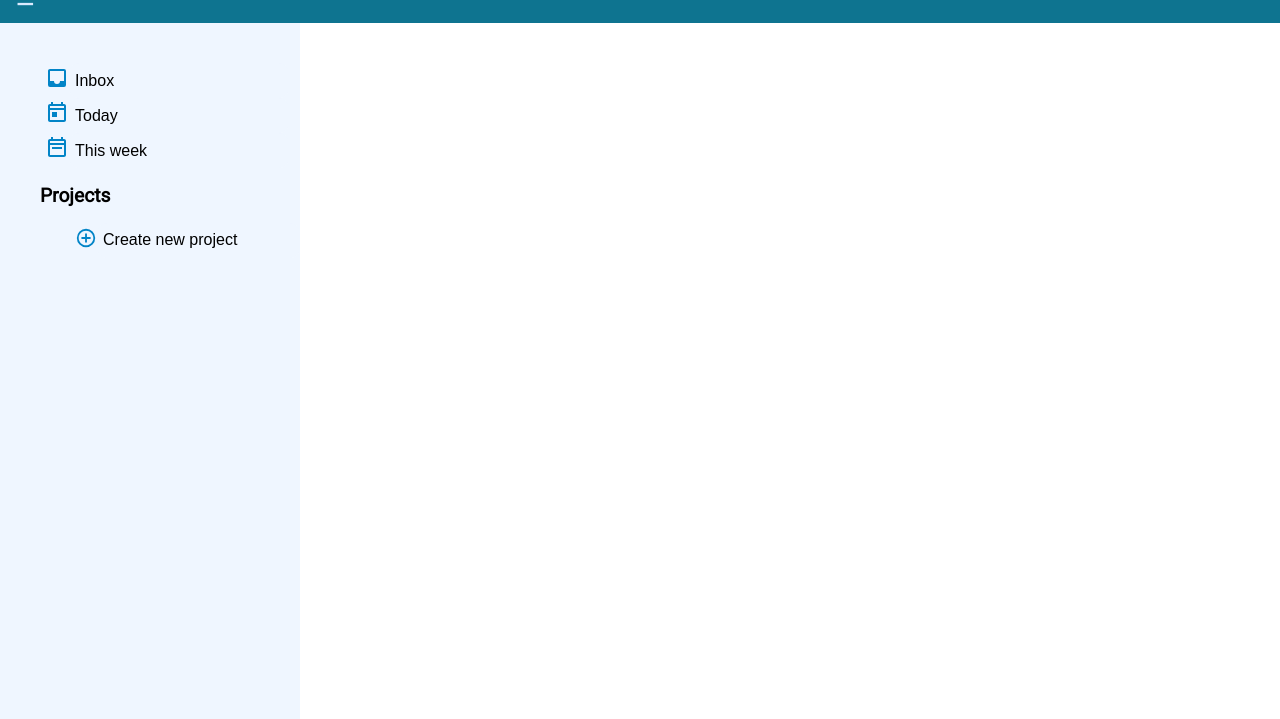
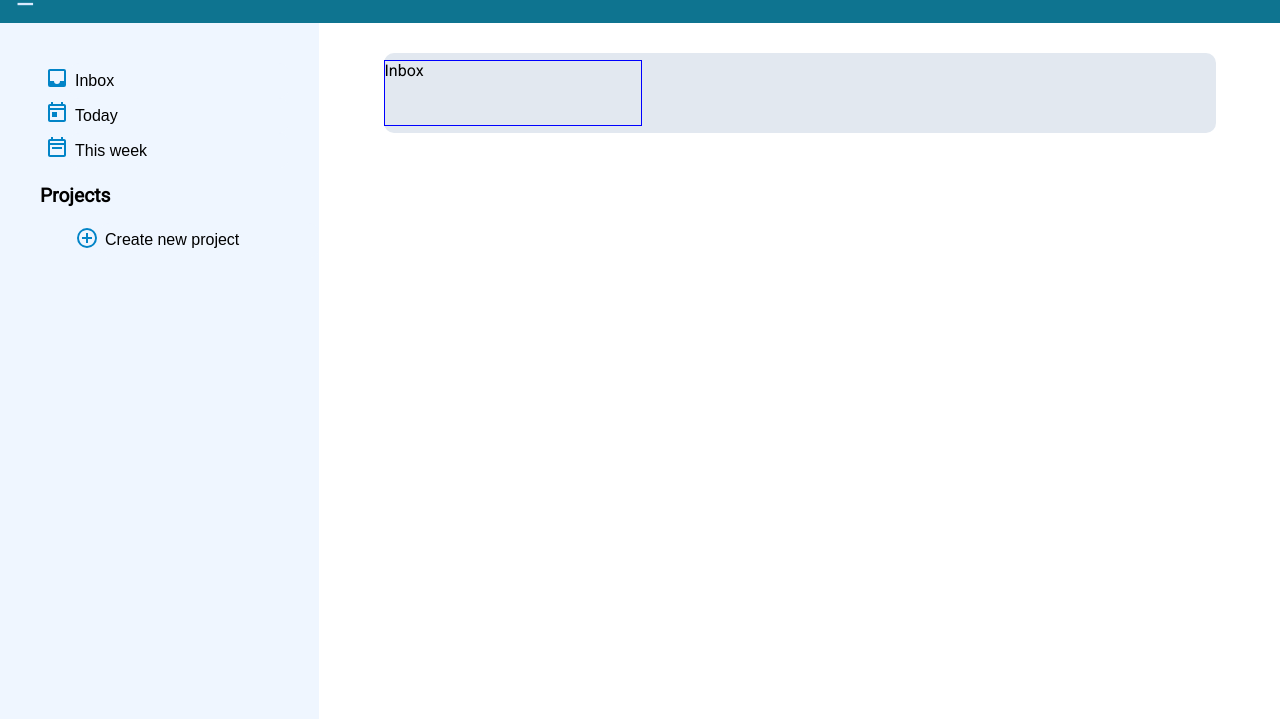
Before and after one commit to DianaPalafox/todo-list, a website built with webpack: page dist/index.html in a window 1280 px wide. Both pictures are taken after a click on the button "Inbox". Shown: the part 81-800 px from the top of the page. Built offline with nearby package versions, Linux system fonts and the light colour scheme.

Commit message:
Add a title that changes depending on the button clicked

```diff
--- /dev/null
+++ b/src/append-title.js
@@ -0,0 +1,50 @@
+import './style.css'
+
+
+function appendTitle(titleVar) {
+    const content = document.querySelector('#content')
+    const container = document.querySelector('.container')
+    const body = document.querySelector('.body')
+
+    const containerTitle = document.createElement('div')
+    containerTitle.classList.add('container-title')
+    const title = document.createElement('div')
+    title.classList.add('title')
+    title.textContent = titleVar
+
+    containerTitle.appendChild(title)
+    body.appendChild(containerTitle)
+    container.appendChild(body)
+    content.appendChild(container)
+
+}
+
+function deleteTitle() {
+    const containerTitle = document.querySelector('.container-title')
+    if(containerTitle != null) {
+        const body = document.querySelector('.body')
+        body.removeChild(containerTitle)
+    }
+}
+
+export default function changeTitle() {
+    document.addEventListener('click', function(e) {
+        if(e.target.id === 'inbox') {
+            deleteTitle();
+            appendTitle('Inbox');
+        }
+        if(e.target.id === 'today') {
+            deleteTitle();
+            appendTitle('Today');
+        }
+        if(e.target.id === 'week') {
+            deleteTitle();
+            appendTitle('This week');
+        }
+        if(e.target.id === 'project') {
+            deleteTitle();
+            appendTitle('Projects');
+        }
+    });
+
+}
--- a/src/index.js
+++ b/src/index.js
@@ -1,5 +1,7 @@
 import initialPage from "./initial-page";
 import sidebarButton from "./sidebar-button";
+import changeTitle from "./append-title";
 
 initialPage();
 sidebarButton();
+changeTitle();
--- a/src/initial-page.js
+++ b/src/initial-page.js
@@ -9,7 +9,7 @@ export default function initialPage() {
     header.classList.add('header')
 
     const appearDisappearSidebar = document.createElement('button')
-    appearDisappearSidebar.classList.add('headerBtn')
+    appearDisappearSidebar.classList.add('sidebarBtn')
     appearDisappearSidebar.textContent = '≡'
 
     const logo = document.createElement('div')
@@ -36,6 +36,7 @@ export default function initialPage() {
 
     const inboxBtn = document.createElement('button')
     inboxBtn.textContent = "Inbox"
+    inboxBtn.setAttribute('id', 'inbox')
 
     const today = document.createElement('div')
     today.classList.add('items-list')
@@ -50,6 +51,7 @@ export default function initialPage() {
 
     const todayBtn = document.createElement('button')
     todayBtn.textContent = 'Today'
+    todayBtn.setAttribute('id', 'today')
 
     const week = document.createElement('div')
     week.classList.add('items-list')
@@ -64,6 +66,7 @@ export default function initialPage() {
 
     const weekBtn = document.createElement('button')
     weekBtn.textContent = 'This week'
+    weekBtn.setAttribute('id', 'week')
 
     const projects = document.createElement('div')
     projects.classList.add('projects')
@@ -85,6 +88,7 @@ export default function initialPage() {
     const addProjectButton = document.createElement('button')
     addProjectButton.classList.add('add-project-btn')
     addProjectButton.textContent = 'Create new project'
+    addProjectButton.setAttribute('id', 'project')
 
     const body = document.createElement('div')
     body.classList.add('body')
@@ -110,11 +114,10 @@ export default function initialPage() {
     list.appendChild(projects)
 
     sidebar.appendChild(list)
-
+    body.appendChild(sidebar)
     header.appendChild(appearDisappearSidebar)
     header.appendChild(logo)
 
-    container.appendChild(sidebar)
     container.appendChild(header)
     container.appendChild(body)
 
--- a/src/sidebar-button.js
+++ b/src/sidebar-button.js
@@ -1,7 +1,7 @@
 import './style.css'
 
 export default function sidebarButton() {
-    const sidebarBtn = document.querySelector('.headerBtn')
+    const sidebarBtn = document.querySelector('.sidebarBtn')
     sidebarBtn.addEventListener('click', () => {
         if (document.querySelector('.sidebar').style.display === 'block') {
             document.querySelector('.sidebar').style.display = 'none'
--- a/src/style.css
+++ b/src/style.css
@@ -19,7 +19,7 @@ body {
     grid-template-columns: 300px 3fr;
 }
 
-.headerBtn {
+.sidebarBtn {
     width: 30px;
     height: 50px;
     border-style: none;
@@ -50,10 +50,13 @@ body {
 .sidebar {
     grid-row: 2;
     background-color: #eff6ff;
+    height: 87vh;
 }
 
 .body {
-    grid-column: 2;
+    grid-row: 2;
+    display: flex;
+    width: 100vw;
 }
 
 .list {
@@ -118,3 +121,21 @@ h2 {
     border-radius: 10px;
     height: 5px;
 }
+
+.container-title {
+    width: 65vw;
+    height: 10vh;
+    background-color: #e2e8f0;
+    border-radius: 10px;
+    margin-top: 30px;
+    margin-left: auto;
+    margin-right: auto;
+    display: flex;
+    align-items: center;
+}
+
+.title {
+    border: 1px solid blue;
+    width: 20vw;
+    height: 8vh;
+}
```
Also changed, not shown: dist/main.js.
